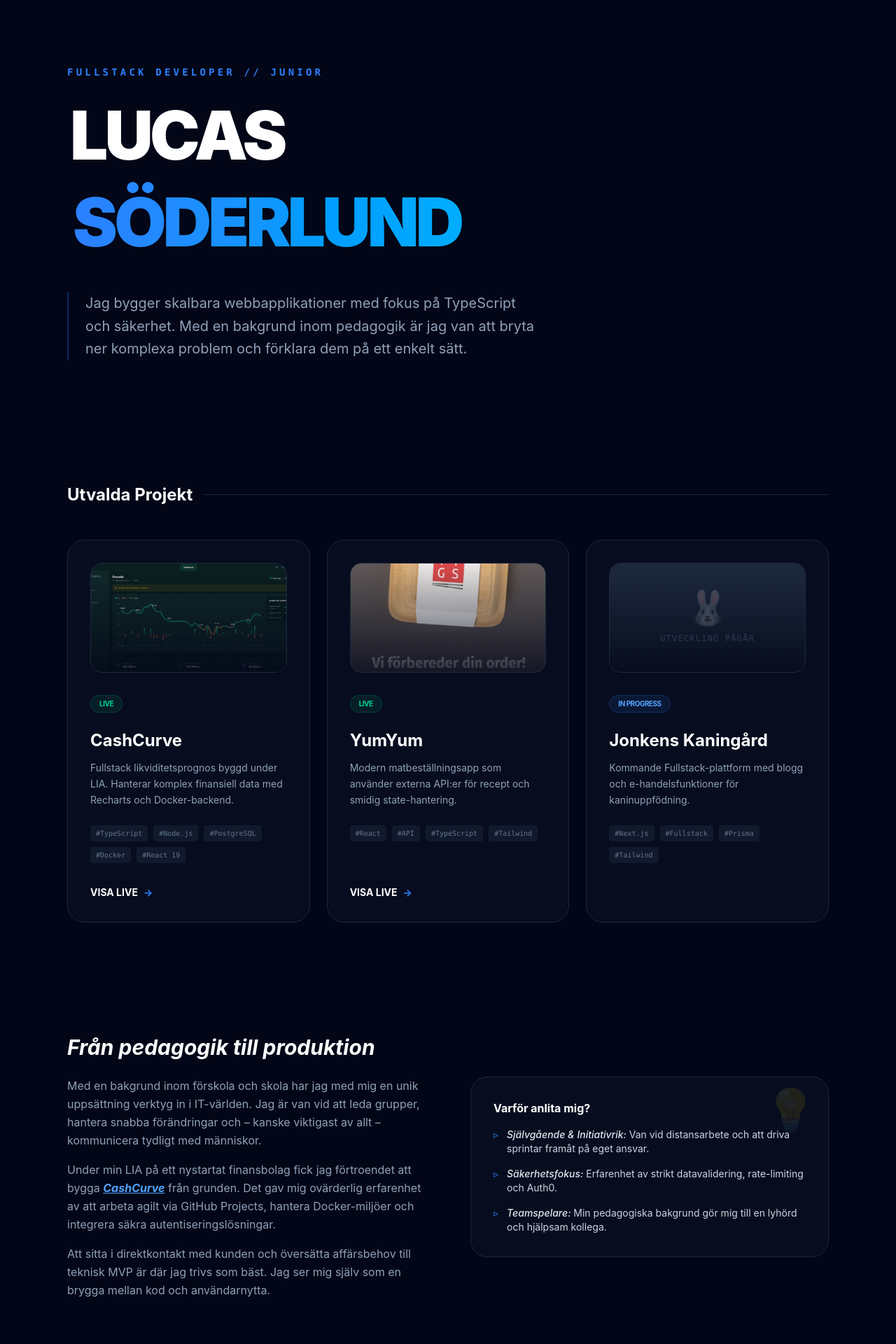
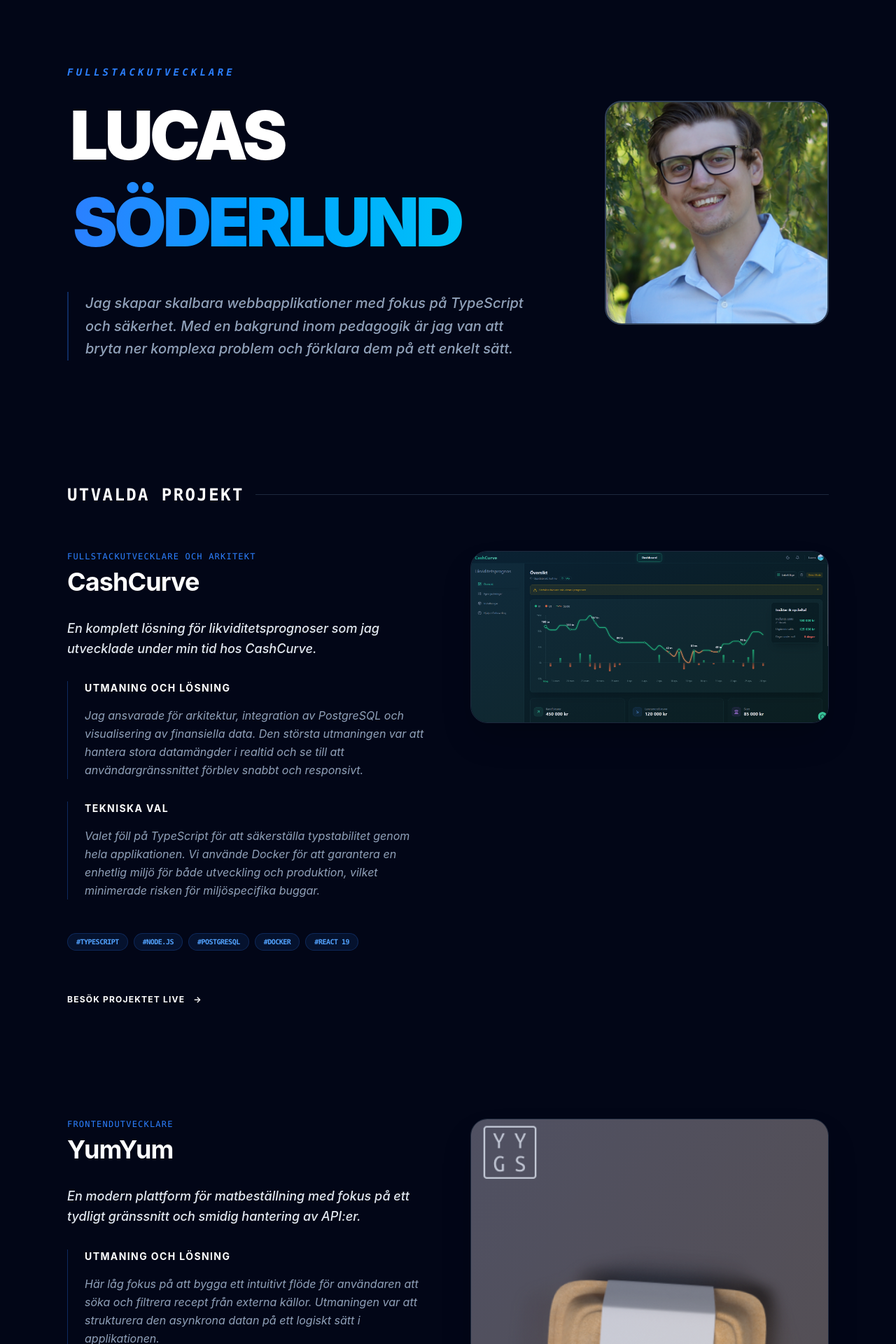
Before and after one commit to Officialw0z/portfolio-2026, a React (Vite) app: page / in a window 1280 px wide. Shown: the part 80-2000 px from the top of the page at 70% size. Built offline with nearby package versions, Linux system fonts and the light colour scheme.

Commit message:
updated profilepage

```diff
--- a/src/App.tsx
+++ b/src/App.tsx
@@ -1,12 +1,16 @@
 import React from 'react';
 
-// Image imports - ensure paths are correct
+// Image imports
 import cashcurveImg from './images/cashcurve.png';
 import yumyumImg from './images/yumyum.png';
+import profileImg from './images/profile.png';
 
 interface Project {
   title: string;
+  role: string;
   description: string;
+  deepDive: string;
+  techChoices: string;
   tags: string[];
   link?: string;
   image?: string;
@@ -16,7 +20,10 @@
 const projects: Project[] = [
   {
     title: "CashCurve",
-    description: "Fullstack likviditetsprognos byggd under LIA. Hanterar komplex finansiell data med Recharts och Docker-backend.",
+    role: "Fullstackutvecklare och Arkitekt",
+    description: "En komplett lösning för likviditetsprognoser som jag utvecklade under min tid hos CashCurve.",
+    deepDive: "Jag ansvarade för arkitektur, integration av PostgreSQL och visualisering av finansiella data. Den största utmaningen var att hantera stora datamängder i realtid och se till att användargränssnittet förblev snabbt och responsivt.",
+    techChoices: "Valet föll på TypeScript för att säkerställa typstabilitet genom hela applikationen. Vi använde Docker för att garantera en enhetlig miljö för både utveckling och produktion, vilket minimerade risken för miljöspecifika buggar.",
     tags: ["TypeScript", "Node.js", "PostgreSQL", "Docker", "React 19"],
     link: "https://cashcurve.se",
     image: cashcurveImg,
@@ -24,24 +31,21 @@
   },
   {
     title: "YumYum",
-    description: "Modern matbeställningsapp som använder externa API:er för recept och smidig state-hantering.",
-    tags: ["React", "API", "TypeScript", "Tailwind"],
+    role: "Frontendutvecklare",
+    description: "En modern plattform för matbeställning med fokus på ett tydligt gränssnitt och smidig hantering av API:er.",
+    deepDive: "Här låg fokus på att bygga ett intuitivt flöde för användaren att söka och filtrera recept från externa källor. Utmaningen var att strukturera den asynkrona datan på ett logiskt sätt i applikationen.",
+    techChoices: "Jag använde Redux Toolkit för att hantera applikationens globala tillstånd och Sass för att skapa en strukturerad och underhållsvänlig styling av komponenterna.",
+    tags: ["React", "Redux Toolkit", "API", "Sass"],
     link: "https://yumyum-two.vercel.app/",
     image: yumyumImg,
     status: 'Live'
-  },
-  {
-    title: "Jonkens Kaningård",
-    description: "Kommande Fullstack-plattform med blogg och e-handelsfunktioner för kaninuppfödning.",
-    tags: ["Next.js", "Fullstack", "Prisma", "Tailwind"],
-    status: 'In Progress'
   }
 ];
 
 const skills = [
-  { category: "Frontend", items: ["React 19", "TypeScript", "Tailwind CSS", "TanStack Query", "Recharts"] },
+  { category: "Frontend", items: ["React 19", "TypeScript", "Tailwind CSS", "Sass", "Recharts"] },
   { category: "Backend", items: ["Node.js", "Express", "PostgreSQL", "Zod", "Auth0"] },
-  { category: "DevOps & Tools", items: ["Docker", "Git", "GitHub Projects (Agile)", "Vite"] }
+  { category: "Verktyg", items: ["Docker", "Git", "GitHub Projects", "Vite"] }
 ];
 
 const App: React.FC = () => {
@@ -49,134 +53,151 @@
     <div className="min-h-screen bg-[#020617] text-slate-300 selection:bg-blue-500/30 font-sans">
       <div className="fixed top-0 left-1/2 -translate-x-1/2 w-full h-[500px] bg-blue-600/10 blur-[120px] -z-10" />
 
-      {/* Sticky Navbar */}
       <nav className="sticky top-0 z-50 bg-[#020617]/80 backdrop-blur-sm border-b border-slate-900">
         <div className="max-w-6xl mx-auto p-6 flex justify-between items-center">
           <div className="text-white font-bold tracking-widest text-xl italic">LS<span className="text-blue-500">.</span></div>
           <div className="flex gap-8 text-xs uppercase tracking-widest font-bold">
             <a href="#projects" className="hover:text-blue-400 transition-colors">Projekt</a>
-            <a href="#about" className="hover:text-blue-400 transition-colors">Om</a>
+            <a href="#about" className="hover:text-blue-400 transition-colors">Erfarenhet</a>
             <a href="#skills" className="hover:text-blue-400 transition-colors">Kompetens</a>
             <a href="#contact" className="hover:text-blue-400 transition-colors">Kontakt</a>
           </div>
         </div>
       </nav>
 
-      <header className="max-w-6xl mx-auto px-8 py-24">
-        <h2 className="text-blue-500 font-mono mb-4 tracking-[0.3em] uppercase text-sm font-bold">Fullstack Developer // Junior</h2>
-
+      <header className="max-w-6xl mx-auto px-8 py-24 flex flex-col md:flex-row items-center gap-12">
+        <div className="flex-1">
+          <h2 className="text-blue-500 font-mono mb-4 tracking-[0.3em] uppercase text-sm font-bold italic">Fullstackutvecklare</h2>
           <h1 className="text-6xl md:text-8xl font-black text-white leading-tight mb-8 tracking-tighter overflow-visible p-1">
             LUCAS
             <span className="block text-transparent bg-clip-text bg-gradient-to-r from-blue-500 to-cyan-400 overflow-visible p-1">
               SÖDERLUND
             </span>
           </h1>
+          <p className="max-w-2xl text-lg md:text-xl text-slate-400 leading-relaxed border-l-2 border-blue-500/30 pl-6 italic font-medium">
+            Jag skapar skalbara webbapplikationer med fokus på TypeScript och säkerhet. Med en bakgrund inom pedagogik är jag van att bryta ner komplexa problem och förklara dem på ett enkelt sätt.
+          </p>
+        </div>
 
-        <p className="max-w-2xl text-lg md:text-xl text-slate-400 leading-relaxed border-l-2 border-blue-500/30 pl-6">
-          Jag bygger skalbara webbapplikationer med fokus på TypeScript och säkerhet.
-          Med en bakgrund inom pedagogik är jag van att bryta ner komplexa problem och förklara dem på ett enkelt sätt.
-        </p>
+        <div className="w-64 h-64 md:w-80 md:h-80 relative group">
+          <div className="absolute inset-0 bg-blue-500 rounded-3xl rotate-6 -z-10" />
+          <div className="w-full h-full bg-slate-800 rounded-3xl overflow-hidden border-2 border-slate-700">
+            <img src={profileImg} alt="Lucas Söderlund" className="w-full h-full object-cover" />
+          </div>
+        </div>
       </header>
 
       {/* Projects Section */}
       <section id="projects" className="max-w-6xl mx-auto px-8 py-20">
-        <h2 className="text-2xl font-bold text-white mb-12 flex items-center gap-4">
+        <h2 className="text-2xl font-bold text-white mb-16 flex items-center gap-4 uppercase tracking-widest font-mono">
           Utvalda Projekt <span className="h-px flex-1 bg-slate-800"></span>
         </h2>
-        <div className="grid grid-cols-1 md:grid-cols-2 lg:grid-cols-3 gap-6">
+
+        <div className="space-y-40">
           {projects.map((project, idx) => (
-            <div key={idx} className="bg-slate-900/40 border border-slate-800 p-8 rounded-3xl hover:bg-slate-900/60 transition-all group relative overflow-hidden flex flex-col">
-
-              <div className="relative mb-8 rounded-2xl overflow-hidden aspect-video border border-slate-800 group-hover:border-blue-500/30 transition-colors">
-                {project.image ? (
-                   <img src={project.image} alt={project.title} className="w-full h-full object-cover transition-transform group-hover:scale-105" />
-                ) : (
-                  <div className="w-full h-full bg-slate-800 flex flex-col items-center justify-center p-6 text-center">
-                    <span className="text-5xl mb-3 opacity-30">🐰</span>
-                    <p className="text-slate-500 text-xs font-mono uppercase tracking-widest">Utveckling pågår</p>
-                  </div>
-                )}
-                 <div className="absolute inset-0 bg-gradient-to-t from-slate-950/80 to-transparent" />
+            <div key={idx} className="grid grid-cols-1 lg:grid-cols-2 gap-16 items-start">
+              <div className="space-y-8 order-2 lg:order-1">
+                <div>
+                  <div className="text-blue-500 font-mono text-xs mb-2 uppercase tracking-widest">{project.role}</div>
+                  <h3 className="text-4xl font-bold text-white tracking-tight">{project.title}</h3>
                 </div>
 
-              <div className="flex justify-between items-start mb-6">
-                <div className={`text-[10px] font-bold px-3 py-1 rounded-full uppercase tracking-tighter ${project.status === 'Live' ? 'bg-emerald-500/10 text-emerald-400 border border-emerald-500/20' : 'bg-blue-500/10 text-blue-400 border border-blue-500/20'}`}>
-                  {project.status}
+                <p className="text-lg text-slate-200 leading-relaxed font-medium italic">
+                  {project.description}
+                </p>
+
+                <div className="space-y-4 border-l border-blue-500/30 pl-6">
+                  <h4 className="text-sm font-bold text-white uppercase tracking-widest flex items-center gap-2">
+                    Utmaning och Lösning
+                  </h4>
+                  <p className="text-slate-400 leading-relaxed italic">{project.deepDive}</p>
                 </div>
+
+                <div className="space-y-4 border-l border-blue-500/30 pl-6">
+                  <h4 className="text-sm font-bold text-white uppercase tracking-widest flex items-center gap-2">
+                    Tekniska Val
+                  </h4>
+                  <p className="text-slate-400 leading-relaxed italic">{project.techChoices}</p>
                 </div>
-              <h3 className="text-2xl font-bold text-white mb-3 group-hover:text-blue-400 transition-colors">{project.title}</h3>
-              <p className="text-slate-400 text-sm mb-6 leading-relaxed min-h-[60px]">{project.description}</p>
-              <div className="flex flex-wrap gap-2 mb-8">
+
+                <div className="flex flex-wrap gap-2 pt-4">
                   {project.tags.map(tag => (
-                  <span key={tag} className="text-[10px] font-mono text-slate-500 bg-slate-800/50 px-2 py-1 rounded">#{tag}</span>
+                    <span key={tag} className="text-[10px] font-mono text-blue-400 bg-blue-500/10 border border-blue-500/20 px-3 py-1 rounded-full uppercase font-bold tracking-tighter">#{tag}</span>
                   ))}
                 </div>
 
                 {project.link && (
-                <a href={project.link} target="_blank" rel="noreferrer" className="mt-auto text-white text-sm font-bold flex items-center gap-2 group-hover:translate-x-2 transition-transform">
-                  VISA LIVE <span className="text-blue-500">→</span>
+                  <div className="pt-6">
+                    <a href={project.link} target="_blank" rel="noreferrer" className="inline-flex items-center gap-3 text-white font-bold hover:text-blue-400 transition-colors group tracking-widest text-xs">
+                      BESÖK PROJEKTET LIVE <span className="group-hover:translate-x-2 transition-transform">→</span>
                     </a>
+                  </div>
                 )}
+              </div>
+
+              <div className="relative group overflow-hidden rounded-3xl border border-slate-800 shadow-2xl order-1 lg:order-2">
+                <img
+                  src={project.image}
+                  alt={project.title}
+                  className="w-full h-auto object-cover transition-transform duration-700 group-hover:scale-105 opacity-90 group-hover:opacity-100"
+                />
+                <div className="absolute inset-0 bg-gradient-to-br from-blue-600/10 to-transparent pointer-events-none" />
+              </div>
             </div>
           ))}
         </div>
       </section>
 
-      {/* About Section - NEW */}
       <section id="about" className="max-w-6xl mx-auto px-8 py-20">
         <div className="grid grid-cols-1 md:grid-cols-2 gap-16 items-center">
           <div>
-            <h2 className="text-3xl font-bold text-white mb-6 italic">Från pedagogik till produktion</h2>
-            <div className="space-y-4 text-slate-400 leading-relaxed text-sm md:text-base">
+            <h2 className="text-3xl font-bold text-white mb-6 italic tracking-tight uppercase">Kompetens och Bakgrund</h2>
+            <div className="space-y-4 text-slate-400 leading-relaxed text-sm md:text-base font-medium">
               <p>
-                Med en bakgrund inom förskola och skola har jag med mig en unik uppsättning verktyg in i IT-världen.
-                Jag är van vid att leda grupper, hantera snabba förändringar och – kanske viktigast av allt – kommunicera
-                tydligt med människor.
+                Som utvecklare fokuserar jag på att bygga lösningar som inte bara fungerar rent tekniskt utan också skapar tydligt värde för slutanvändaren.
+                Genom att kombinera en stark teknisk grund med min erfarenhet inom pedagogik och ledarskap har jag en unik förmåga att röra mig mellan komplex kod och mänsklig interaktion.
               </p>
               <p>
-                Under min LIA på ett nystartat finansbolag fick jag förtroendet att bygga <span className="text-blue-400 font-bold italic underline">CashCurve</span> från grunden.
-                Det gav mig ovärderlig erfarenhet av att arbeta agilt via GitHub Projects, hantera Docker-miljöer
-                och integrera säkra autentiseringslösningar.
+                Under min period med <span className="text-blue-400 font-bold italic underline">CashCurve</span> arbetade jag med att ta fram och implementera deras plattform för likviditetsprognoser.
+                Där arbetade jag dagligen i en agil miljö med Docker, avancerad validering av data och PostgreSQL.
               </p>
               <p>
-                Att sitta i direktkontakt med kunden och översätta affärsbehov till teknisk MVP är där jag trivs som bäst.
-                Jag ser mig själv som en brygga mellan kod och användarnytta.
+                Jag trivs bäst i sammanhang där jag får ta ansvar för hela flödet, från design av databaser till användarvänliga gränssnitt.
               </p>
             </div>
           </div>
-          <div className="bg-slate-900/40 border border-slate-800 p-8 rounded-3xl relative overflow-hidden">
-             <div className="absolute top-0 right-0 p-4 opacity-10 text-6xl">💡</div>
-             <h3 className="text-white font-bold mb-4 flex items-center gap-2">
-               Varför anlita mig?
+          <div className="bg-slate-900/40 border border-slate-800 p-8 md:p-12 rounded-3xl relative overflow-hidden shadow-2xl">
+             <div className="absolute top-0 right-0 p-4 opacity-10 text-6xl">🛠️</div>
+             <h3 className="text-white font-bold mb-4 uppercase text-xs tracking-[0.2em] text-blue-500 font-sans">
+               Profil och Styrkor
              </h3>
-             <ul className="space-y-4 text-sm">
+             <ul className="space-y-4 text-sm font-medium">
                <li className="flex gap-3">
                  <span className="text-blue-500">▹</span>
-                 <span><strong className="text-slate-200 italic font-medium">Självgående & Initiativrik:</strong> Van vid distansarbete och att driva sprintar framåt på eget ansvar.</span>
+                 <span><strong className="text-slate-200 italic font-medium">Lösningsorienterad:</strong> Erfarenhet av att översätta affärskrav till tekniska specifikationer och fungerande produkter.</span>
                </li>
                <li className="flex gap-3">
                  <span className="text-blue-500">▹</span>
-                 <span><strong className="text-slate-200 italic font-medium">Säkerhetsfokus:</strong> Erfarenhet av strikt datavalidering, rate-limiting och Auth0.</span>
+                 <span><strong className="text-slate-200 italic font-medium">Säkerhetsmedveten:</strong> Vana att implementera säker autentisering genom Auth0 och robust validering med Zod.</span>
                </li>
                <li className="flex gap-3">
                  <span className="text-blue-500">▹</span>
-                 <span><strong className="text-slate-200 italic font-medium">Teamspelare:</strong> Min pedagogiska bakgrund gör mig till en lyhörd och hjälpsam kollega.</span>
+                 <span><strong className="text-slate-200 italic font-medium">Kommunikativ utvecklare:</strong> Skicklig på att presentera och diskutera tekniska koncept för både kollegor och kunder.</span>
                </li>
              </ul>
           </div>
         </div>
       </section>
 
-      {/* Skills Section */}
       <section id="skills" className="max-w-6xl mx-auto px-8 py-20 bg-slate-900/20 rounded-[3rem] border border-slate-800/50">
-        <h2 className="text-2xl font-bold text-white mb-12 text-center underline decoration-blue-500 underline-offset-8">Teknisk Kompetens</h2>
+        <h2 className="text-2xl font-bold text-white mb-12 text-center underline decoration-blue-500 underline-offset-8 uppercase tracking-widest font-mono">Tekniker</h2>
         <div className="grid grid-cols-1 md:grid-cols-3 gap-12">
           {skills.map((skillGroup, idx) => (
             <div key={idx} className="text-center">
-              <h3 className="text-blue-400 font-bold uppercase tracking-widest text-xs mb-6">{skillGroup.category}</h3>
+              <h3 className="text-blue-400 font-bold uppercase tracking-widest text-xs mb-6 font-mono">{skillGroup.category}</h3>
               <ul className="space-y-3">
                 {skillGroup.items.map(item => (
-                  <li key={item} className="text-slate-300 font-medium text-lg">{item}</li>
+                  <li key={item} className="text-slate-300 font-medium text-lg hover:text-white transition-colors cursor-default">{item}</li>
                 ))}
               </ul>
             </div>
@@ -184,24 +205,23 @@
         </div>
       </section>
 
-      {/* Contact Section */}
       <section id="contact" className="max-w-4xl mx-auto px-8 py-32 text-center">
-        <h2 className="text-4xl md:text-5xl font-black text-white mb-8">Redo för nästa projekt?</h2>
-        <p className="text-slate-400 mb-12 text-lg italic">
-          Jag tar examen som Fullstack-utvecklare i sommar och är redo för nya utmaningar som IT-konsult.
+        <h2 className="text-4xl md:text-5xl font-black text-white mb-8 tracking-tighter uppercase">REDO FÖR NÄSTA UTMANING?</h2>
+        <p className="text-slate-400 mb-12 text-lg italic max-w-xl mx-auto font-medium">
+          Just nu söker jag nya spännande möjligheter inom systemutveckling.
         </p>
-        <div className="flex flex-col md:flex-row gap-4 justify-center">
-          <a href="mailto:Lucas.Soderlund@hotmail.com" className="bg-blue-600 hover:bg-blue-500 text-white px-8 py-4 rounded-full font-bold transition-all shadow-lg shadow-blue-600/20 text-sm tracking-widest">
+        <div className="flex flex-col md:flex-row gap-6 justify-center">
+          <a href="mailto:Lucas.Soderlund@hotmail.com" className="bg-blue-600 hover:bg-blue-500 text-white px-10 py-5 rounded-full font-bold transition-all shadow-lg shadow-blue-600/20 text-xs tracking-[0.2em] font-sans">
             MAILA MIG
           </a>
-          <a href="https://www.linkedin.com/in/lucas-s%C3%B6derlund-15841a383/" target="_blank" rel="noreferrer" className="bg-slate-800 hover:bg-slate-700 text-white px-8 py-4 rounded-full font-bold transition-all text-sm tracking-widest">
+          <a href="https://www.linkedin.com/in/lucas-s%C3%B6derlund-15841a383/" target="_blank" rel="noreferrer" className="bg-slate-800 hover:bg-slate-700 text-white px-10 py-5 rounded-full font-bold transition-all text-xs tracking-[0.2em] border border-slate-700 font-sans">
             LINKEDIN
           </a>
         </div>
       </section>
 
-      <footer className="max-w-6xl mx-auto p-8 border-t border-slate-900 text-center text-slate-600 text-[10px] tracking-[0.3em] uppercase font-bold">
-        Lucas Söderlund // 2026 // Norberg
+      <footer className="max-w-6xl mx-auto p-8 border-t border-slate-900 text-center text-slate-600 text-[10px] tracking-[0.4em] uppercase font-bold">
+        Lucas Söderlund // Fullstackutvecklare // 2026
       </footer>
     </div>
   );
```
Also changed, not shown: src/images/profile.png (added), src/images/yumyum.png. Lines whose indentation alone changed are shown as unchanged.
